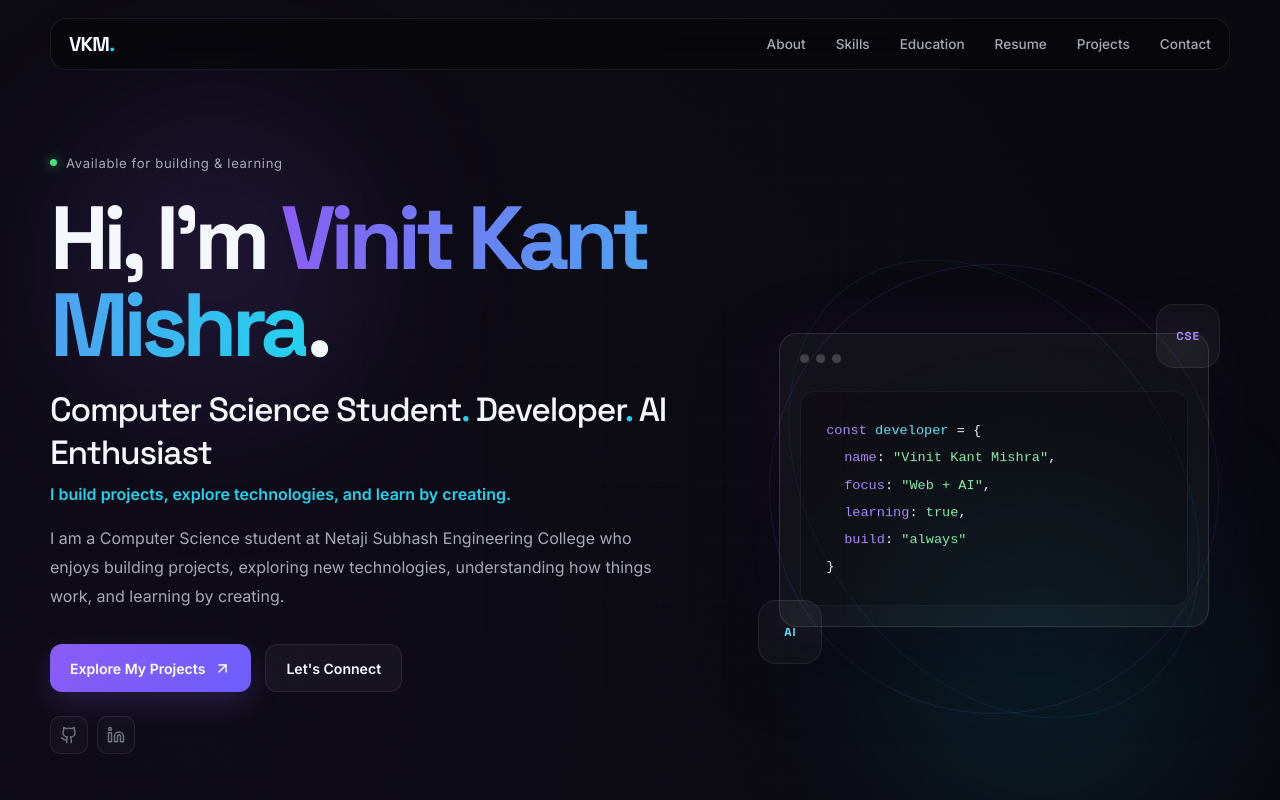
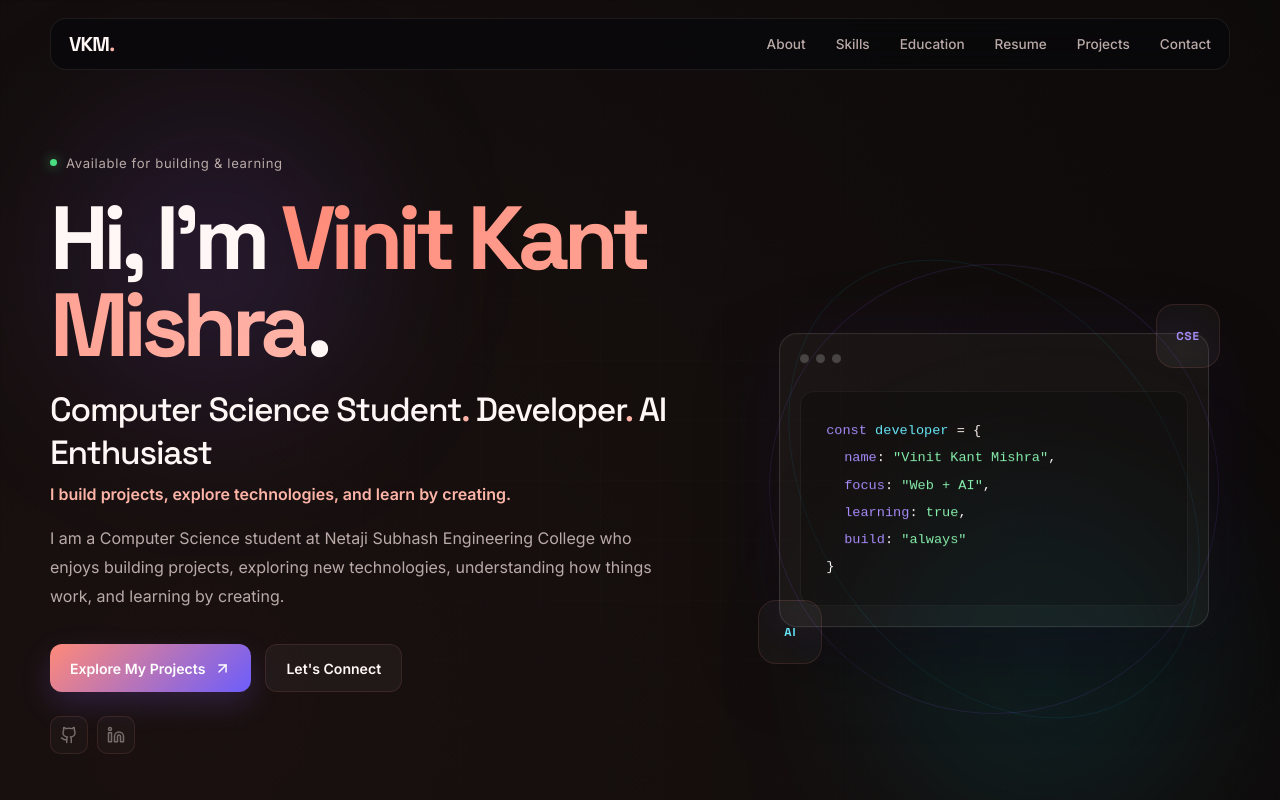
Before and after one commit to vinitmishraaa/Vinit-Mishra, a React (Vite) app: page / in a window 1280 px wide. Shown: the top 800 px of the page. Built offline with nearby package versions, Linux system fonts and the light colour scheme.

Commit message:
Update portfolio color system to coral theme

```diff
--- a/src/styles/globals.css
+++ b/src/styles/globals.css
@@ -1,18 +1,19 @@
 @import url("https://fonts.googleapis.com/css2?family=Inter:wght@400;500;600;700&family=Space+Grotesk:wght@400;500;600;700&display=swap");
 
 :root {
-  --bg-primary: #07070a;
-  --bg-secondary: #0d0d12;
+  --bg-primary: #070707;
+  --bg-secondary: #101010;
 
-  --text-primary: #f5f7ff;
-  --text-secondary: #a7a9b4;
-  --text-muted: #6f7280;
+  --text-primary: #fff7f5;
+  --text-secondary: #b9aaa7;
+  --text-muted: #776d6a;
 
-  --accent: #8b5cf6;
-  --accent-secondary: #22d3ee;
+  --accent: #FF8A78;
+  --accent-secondary: #FFB4A8;
+  --accent-deep: #e96f5d;
 
-  --border: rgba(255, 255, 255, 0.08);
-  --border-hover: rgba(255, 255, 255, 0.16);
+  --border: rgba(255, 138, 120, 0.12);
+  --border-hover: rgba(255, 138, 120, 0.28);
 
   --container-width: 1180px;
   --section-padding: 110px;
@@ -45,12 +46,12 @@ body {
   background:
     radial-gradient(
       circle at 15% 10%,
-      rgba(139, 92, 246, 0.055),
+      rgba(255, 138, 120, 0.075),
       transparent 30%
     ),
     radial-gradient(
       circle at 85% 60%,
-      rgba(34, 211, 238, 0.035),
+      rgba(255, 180, 168, 0.04),
       transparent 30%
     ),
     var(--bg-primary);
@@ -58,7 +59,7 @@ body {
 
 body::selection {
   color: white;
-  background: rgba(139, 92, 246, 0.5);
+  background: rgba(255, 138, 120, 0.5);
 }
 
 a {
@@ -107,7 +108,7 @@ img {
 .section-label {
   display: inline-block;
   margin-bottom: 14px;
-  color: var(--accent-secondary);
+  color: var(--accent);
   font-size: 0.7rem;
   font-weight: 600;
   letter-spacing: 0.13em;
@@ -159,11 +160,11 @@ img {
 
 ::-webkit-scrollbar-thumb {
   border-radius: 999px;
-  background: rgba(255, 255, 255, 0.14);
+  background: rgba(255, 138, 120, 0.28);
 }
 
 ::-webkit-scrollbar-thumb:hover {
-  background: rgba(255, 255, 255, 0.22);
+  background: rgba(255, 138, 120, 0.5);
 }
 
 @media (max-width: 700px) {
```
